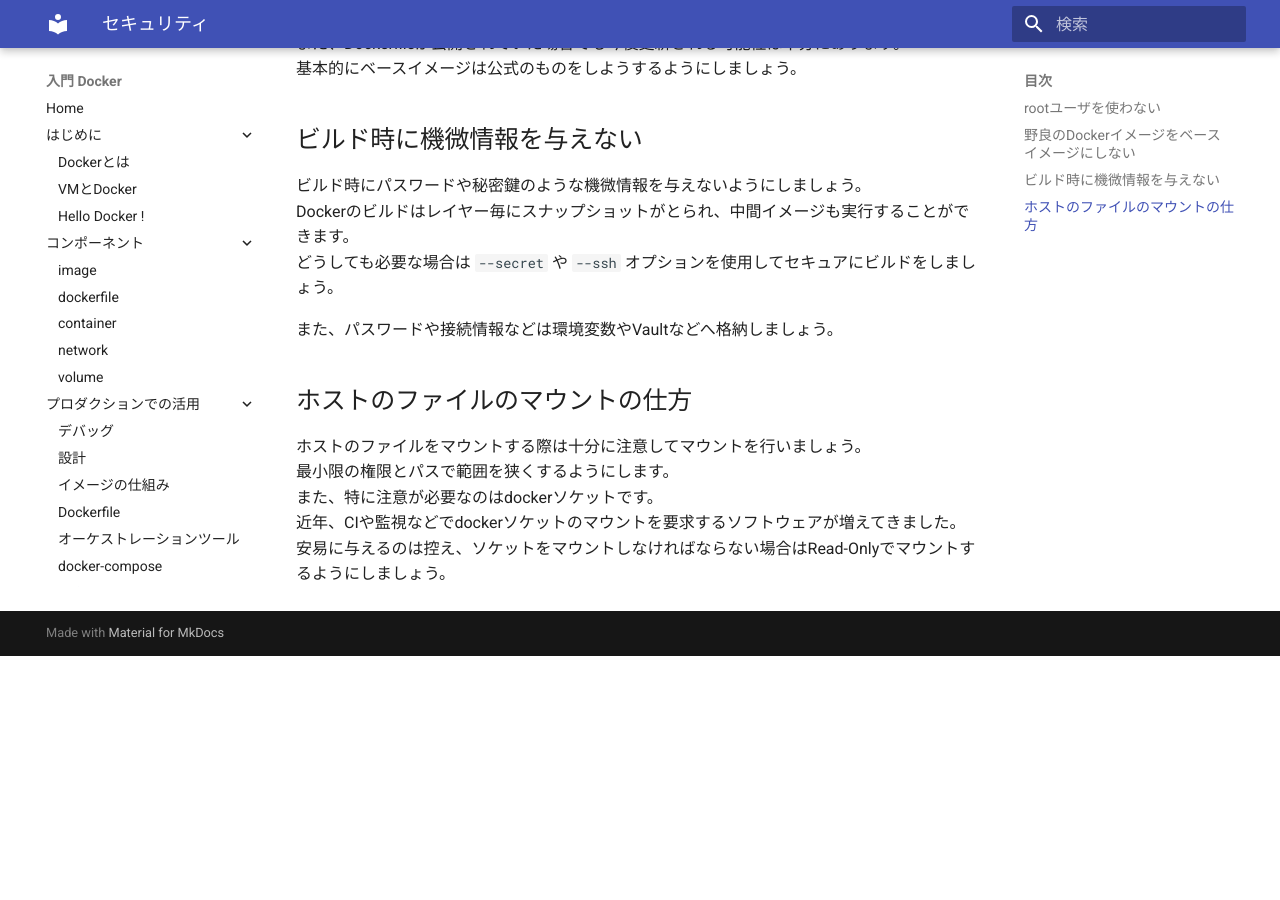
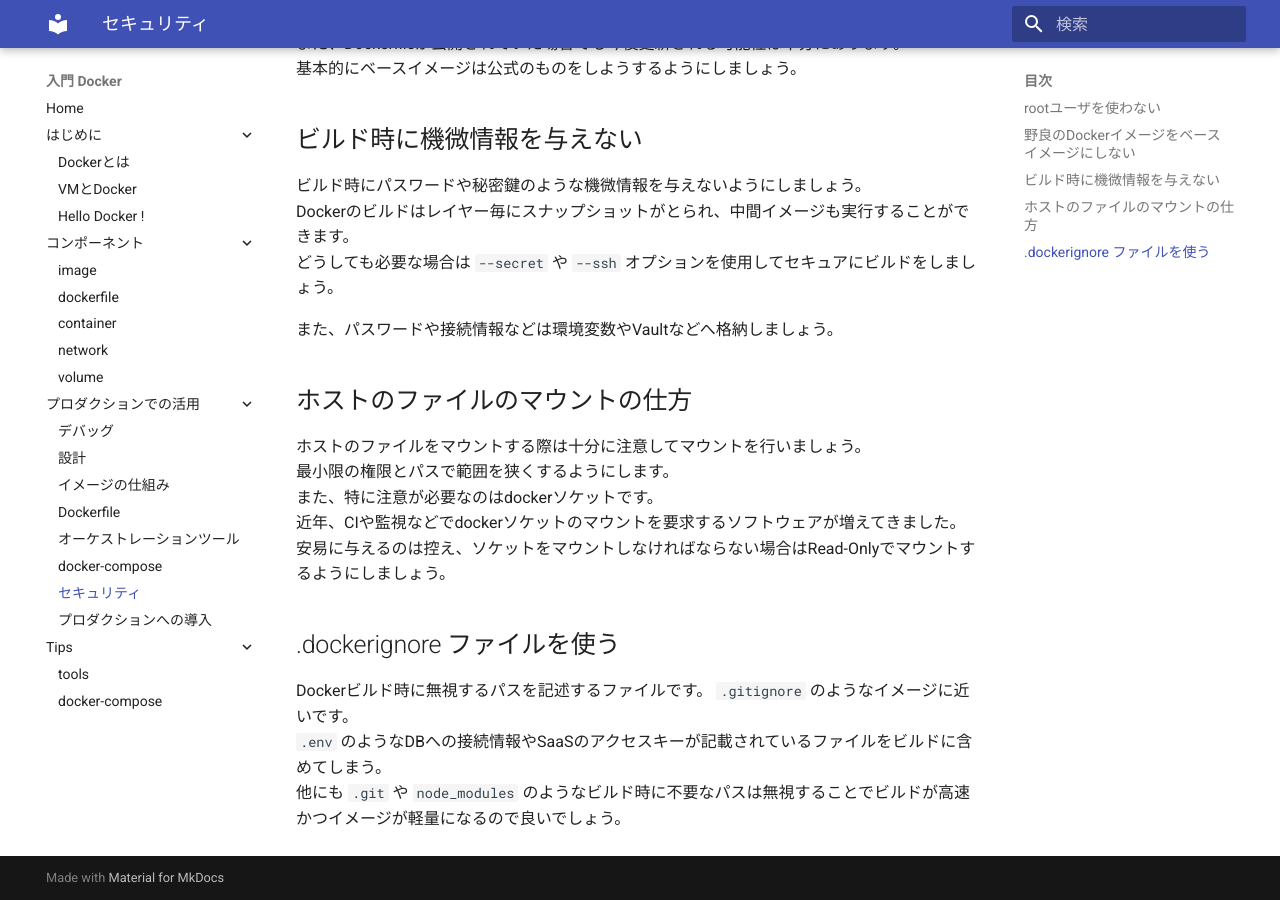
Before and after one commit to y-ohgi/introduction-docker, an MkDocs documentation site: the page built from docs/3_production/security.md, in a window 1280 px wide and 900 px high, scrolled down 518 px. Built offline with MkDocs 1.6.1 and Material for MkDocs 9.7.7, drawn with Linux system fonts in a browser that asks for light colours; before the commit the page ends 1174 px from its top, so only the background shows below that.

Commit message:
Add .dockerignore

```diff
--- a/docs/3_production/security.md
+++ b/docs/3_production/security.md
@@ -24,3 +24,8 @@
 また、特に注意が必要なのはdockerソケットです。
 近年、CIや監視などでdockerソケットのマウントを要求するソフトウェアが増えてきました。
 安易に与えるのは控え、ソケットをマウントしなければならない場合はRead-Onlyでマウントするようにしましょう。
+
+## .dockerignore ファイルを使う
+Dockerビルド時に無視するパスを記述するファイルです。 `.gitignore` のようなイメージに近いです。
+`.env` のようなDBへの接続情報やSaaSのアクセスキーが記載されているファイルをビルドに含めてしまう。
+他にも `.git` や  `node_modules` のようなビルド時に不要なパスは無視することでビルドが高速かつイメージが軽量になるので良いでしょう。
```
Also changed, not shown: docs/index.md (line endings or trailing spaces).
